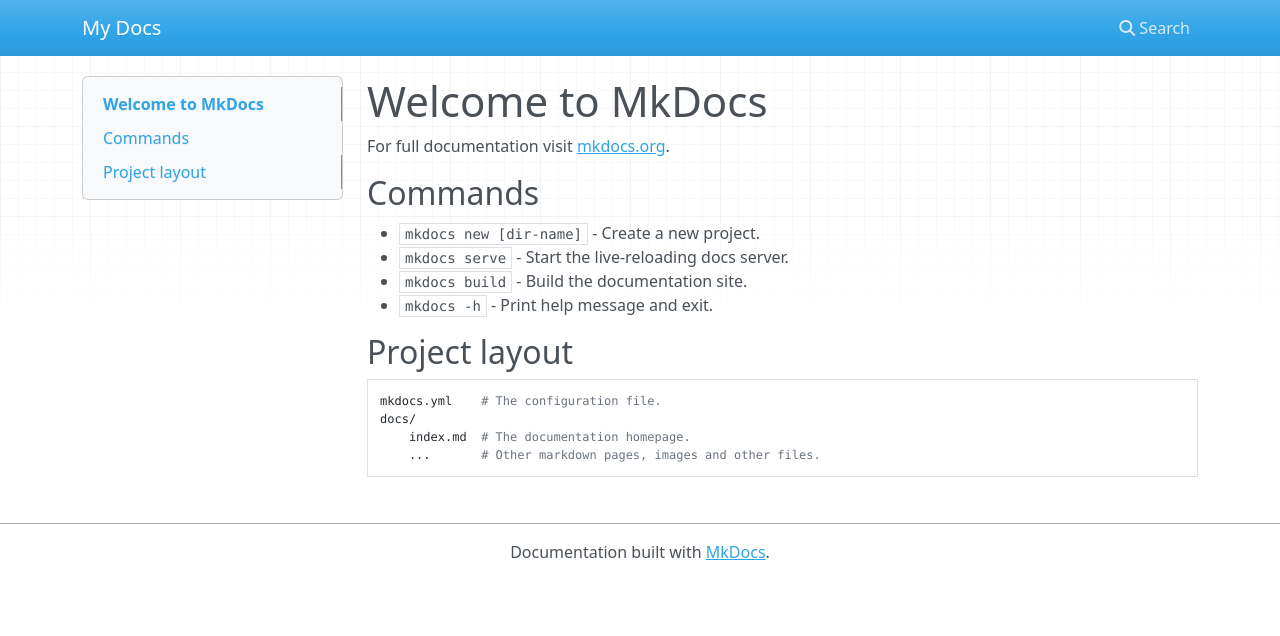
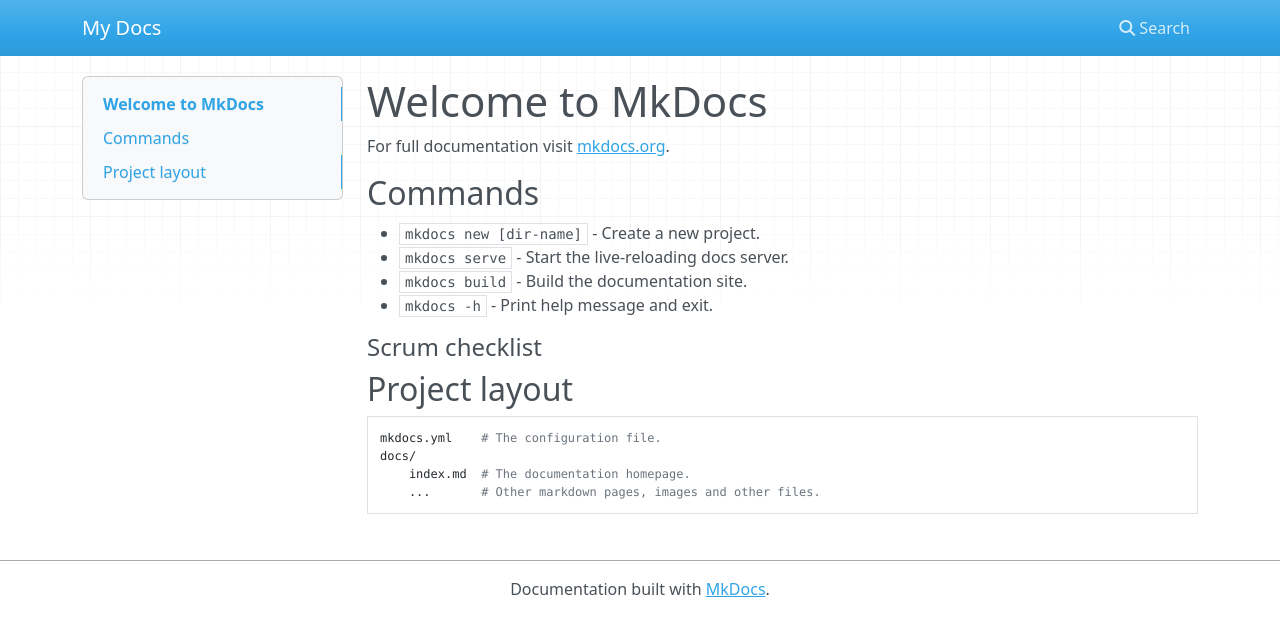
Before and after one commit to anujk633/MySecondRepository, an MkDocs documentation site: the page built from Docs/docs/index.md, in a window 1280 px wide. Shown: the top 636 px of the page. Built offline with MkDocs 1.6.1, drawn with Linux system fonts in a browser that asks for light colours; nearby versions of some CDN libraries.

Commit message:
Mark down file chagned for the first time

```diff
--- a/Docs/docs/index.md
+++ b/Docs/docs/index.md
@@ -9,6 +9,8 @@
 * `mkdocs build` - Build the documentation site.
 * `mkdocs -h` - Print help message and exit.
 
+#### Scrum checklist
+
 ## Project layout
 
     mkdocs.yml    # The configuration file.
```
